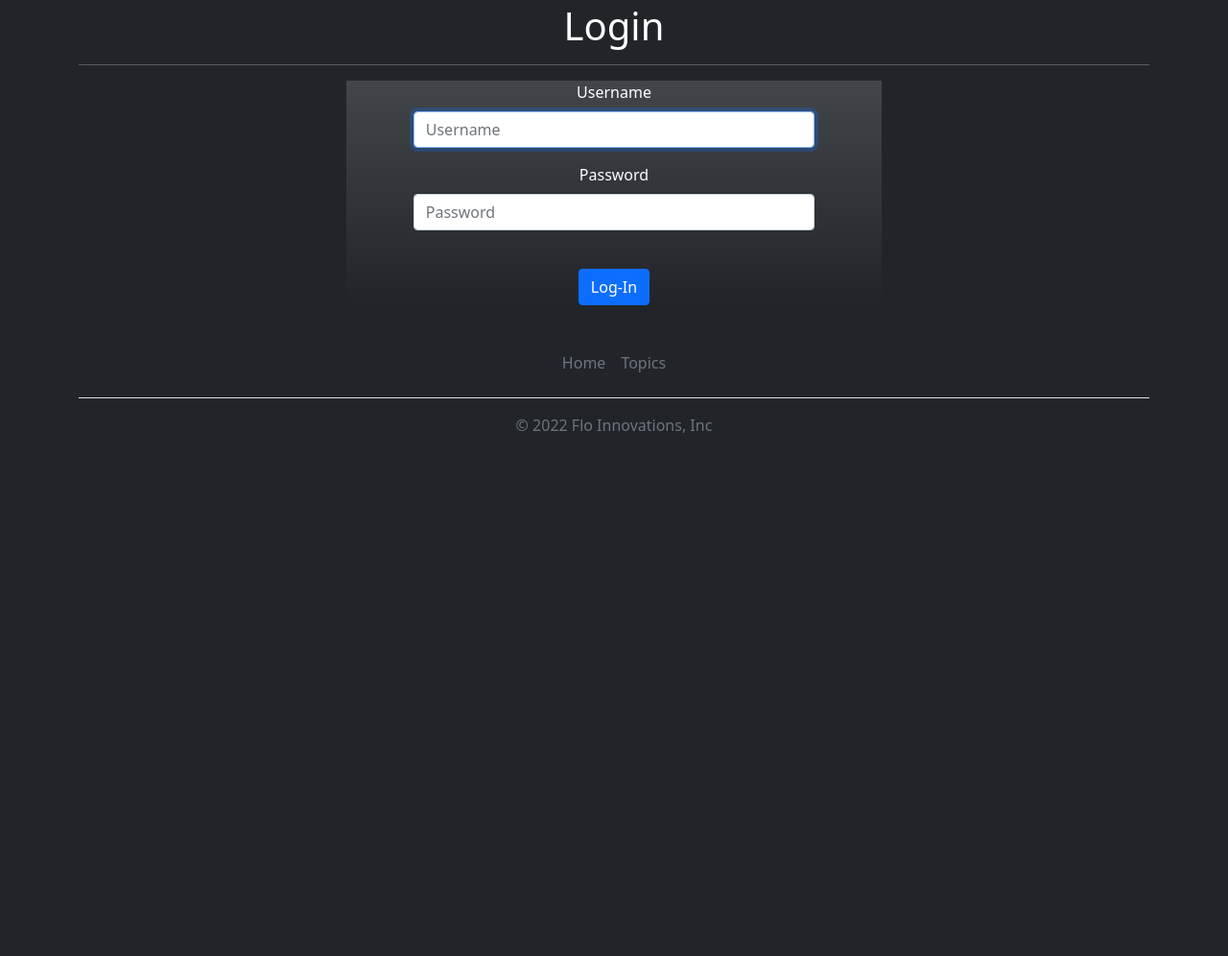
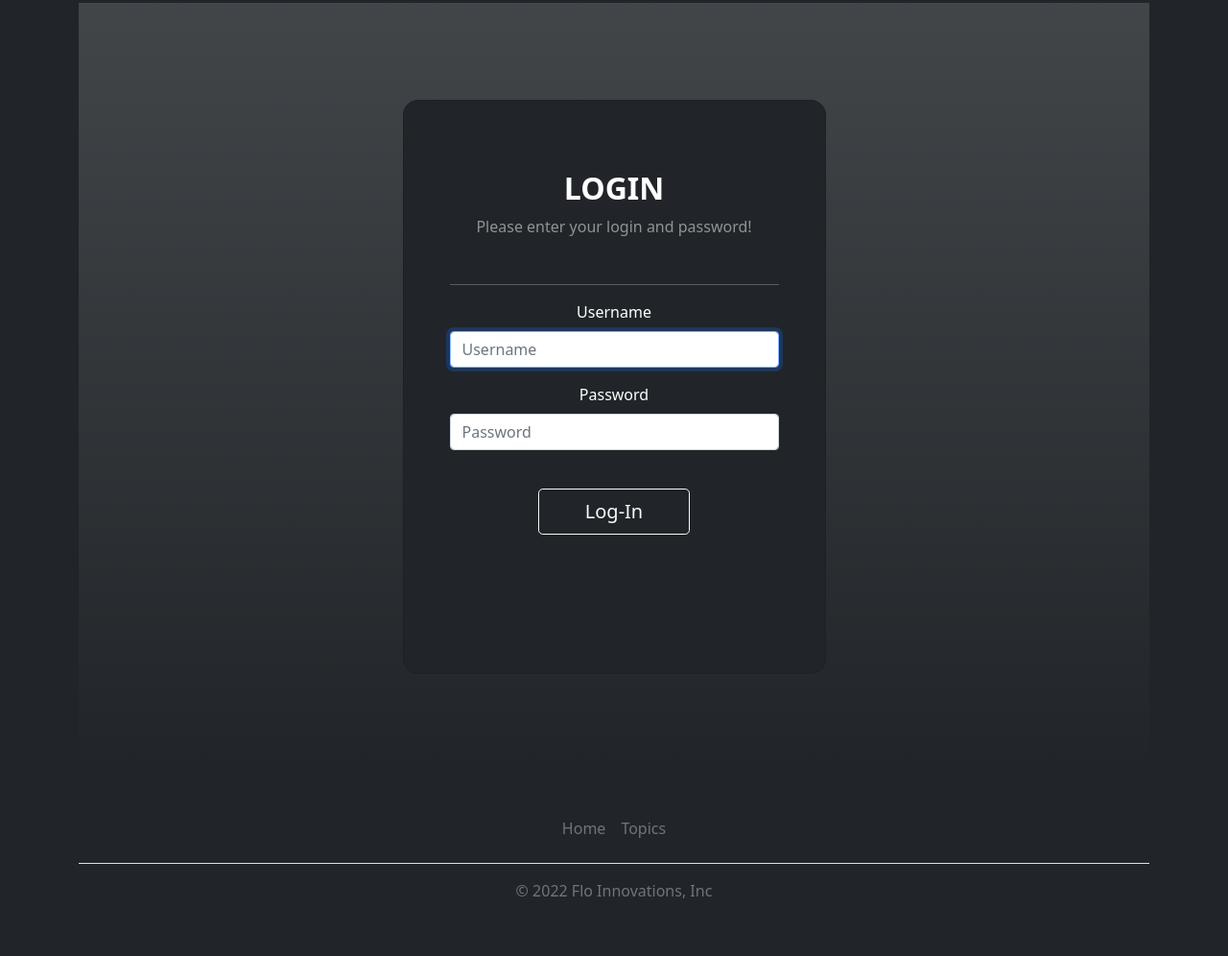
Before and after one commit to gflorkowski4/traininglogsbyflo, a Django app: page /users/login/ in a window 1280 px wide. Shown: the part 53-1049 px from the top of the page at 96% size. Before the commit the page ends 504 px from the top, so only its background shows below. Run offline with Django 4.2, Linux system fonts and the light colour scheme; some libraries are stand-ins or nearby versions.

Commit message:
new login and registration forms

```diff
--- a/training_logs/templates/training_logs/base.html
+++ b/training_logs/templates/training_logs/base.html
@@ -43,7 +43,6 @@
                             </a>
                             <ul class="dropdown-menu">
                                 <li><a class="dropdown-item" href="{% url 'training_logs:topics' %}">Topics</a></li>
-                                <li><a class="dropdown-item" href="{% url 'users:dashboard' %}">Profile</a></li>
                             </ul>
                         </li>
                         {% if user.is_superuser %}
--- a/users/forms.py
+++ b/users/forms.py
@@ -10,7 +10,6 @@ class SignUpForm(UserCreationForm):
     class Meta:
         model = User
         fields = ('username','first_name','last_name','password1','password2')
-
 class EditUserForm(UserChangeForm):
     class Meta:
         model = User
--- a/users/templates/registration/login.html
+++ b/users/templates/registration/login.html
@@ -1,25 +1,39 @@
 {% extends "training_logs/base.html" %}
 {% load bootstrap4 %}
 
-{% block page_header %}<center><h1>Login</h1><hr/></center>{% endblock page_header %}
+{% block page_header %}{% endblock page_header %}
 {% block content %}
 {% if form.errors %}
 <div class="alert alert-danger" role="alert">
     Your Username and Password did not match. Please Try Again.
 </div>
 {% endif %}
-<center>
+<section class="vh-100 bg-gradient">
+    <div class="container py-5 h-100">
+        <div class="row d-flex justify-content-center align-items-center h-100">
+            <div class="col-12 col-md-8 col-lg-6 col-xl-5">
+                <div class="card bg-dark text-white" style="border-radius: 1rem;">
+                    <div class="card-body p-5 text-center">
 
-<div class="d-flex justify-content-center w-50 bg-gradient">
-    <form method="post" action="{% url 'users:login' %}" class="form w-75">
+                        <div class="mb-md-5 mt-md-4 pb-5">
+
+                            <h2 class="fw-bold mb-2 text-uppercase">Login</h2>
+                            <p class="text-white-50 mb-5">Please enter your login and password!</p>
+                            <hr/>
+                            <form method="post" action="{% url 'users:login' %}" class="form">
                                 {% csrf_token %}
                                 {% bootstrap_form form %}
                                 </br>
                                 {% buttons %}
-        <button name="submit" class="btn btn-primary">Log-In</button>
+                                <button name="submit" class="btn btn-outline-light btn-lg px-5">Log-In</button>
                                 {% endbuttons %}
                                 <input type="hidden" name="next" value="{% url 'training_logs:index' %}" />
                             </form>
                         </div>
-</center>
+                    </div>
+                </div>
+            </div>
+        </div>
+    </div>
+</section>
 {% endblock content %}
```
Also changed, not shown: training_logs/templates/training_logs/index.html (+11 -4 lines), users/templates/registration/register.html (+21 -9 lines), db.sqlite3. Lines whose indentation alone changed are shown as unchanged.
